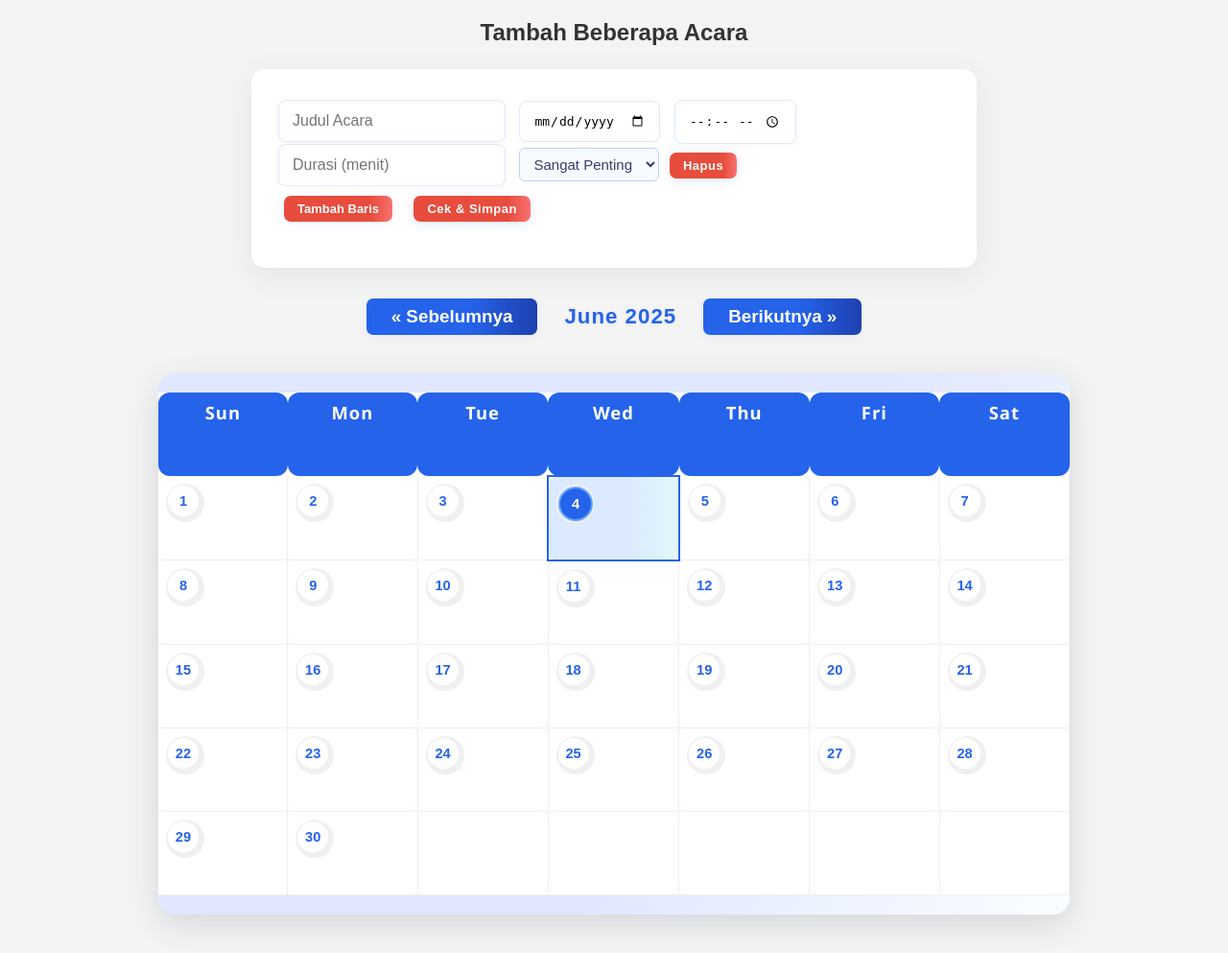
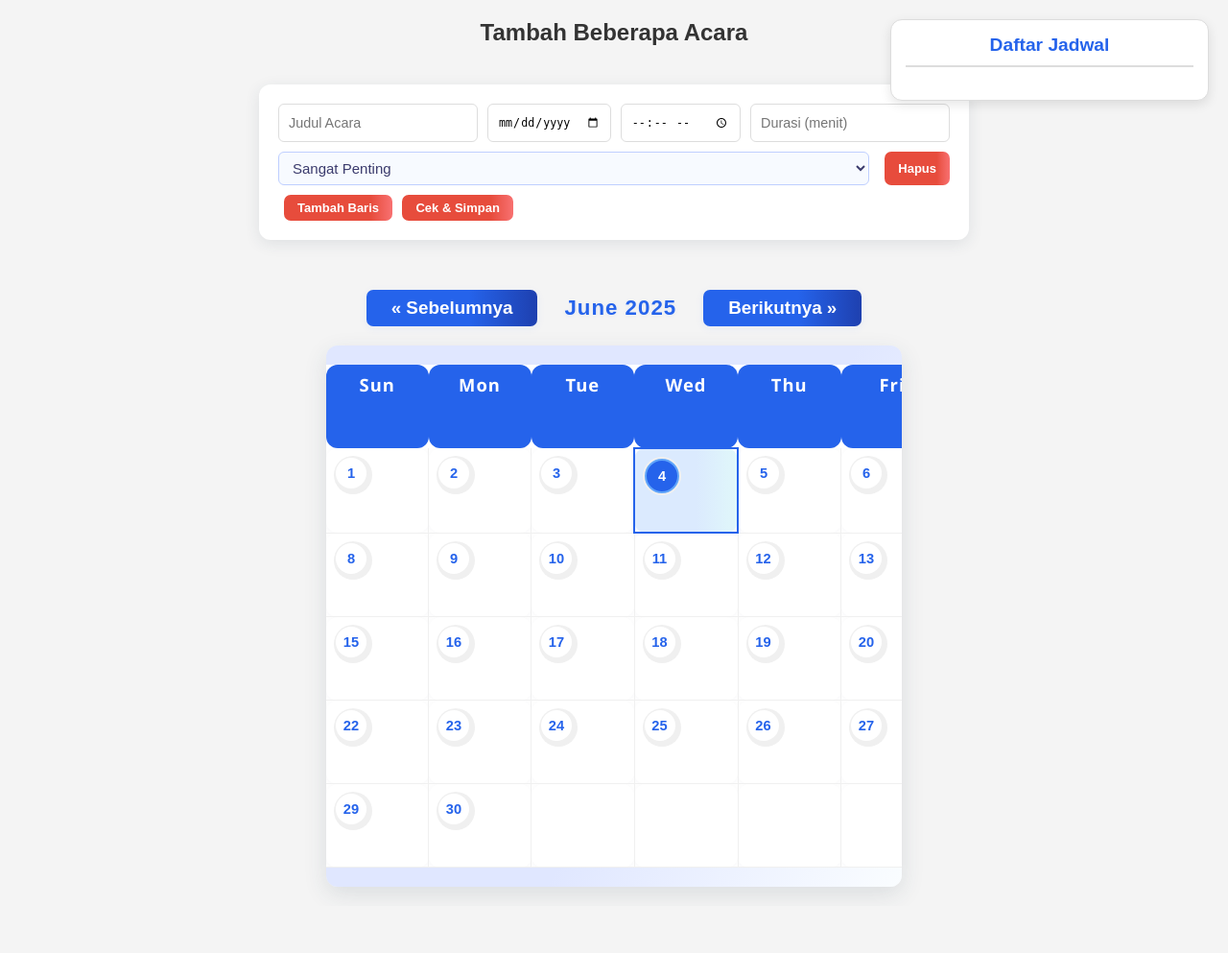
Before and after one commit to surya223532/event_scheduling_DEVIDE-AND-CONQUER-, a PHP site: page / in a window 1280 px wide. Shown: the whole page at 96% size. After the commit the page ends 933 px from the top, so only its background shows below. Run offline with PHP 8.4, Linux system fonts and the light colour scheme; data comes from the database, SQL or seed files in the repository.

Commit message:
penambahan notifikasi jadwal yang di laksanakan

```diff
--- a/index.php
+++ b/index.php
@@ -335,20 +335,8 @@
 </head>
 <body>
     <h2>Tambah Beberapa Acara</h2>
-    <?php
-    if (!empty($_SESSION['messages'])) {
-        foreach ($_SESSION['messages'] as $msg) {
-            $isError = stripos($msg, 'bentrok') !== false || stripos($msg, 'lewat') !== false || stripos($msg, 'Gagal') !== false;
-            $icon = $isError
-                ? '<i style="color:#b91c1c;">&#9888;</i>'
-                : '<i style="color:#2563eb;">&#10003;</i>';
-            $alertClass = $isError ? 'alert alert-error' : 'alert alert-success';
-            echo "<div class='$alertClass'>$icon $msg</div>";
-        }
-        unset($_SESSION['messages']);
-    }
-    ?>
-
+    <div class="form-schedule-container">
+        <!-- Form Tambah Acara -->
         <form method="post">
             <div id="multi-form">
                 <div class="form-row">
@@ -369,7 +357,37 @@
             <button type="submit">Cek & Simpan</button>
         </form>
 
+        <!-- Daftar Jadwal -->
+        <div class="schedule-sidebar">
+            <h3>Daftar Jadwal</h3>
+            <div id="scheduleList">
+                <?php foreach ($scheduledEvents as $event): ?>
+                    <div class="schedule-item">
+                        <div class="schedule-title">
+                            <b><?php echo htmlspecialchars($event['title']); ?></b>
+                        </div>
+                        <div class="schedule-time">
+                            <?php echo htmlspecialchars($event['date']); ?>,
+                            <?php echo htmlspecialchars($event['start_time']); ?> -
+                            <?php
+                                $start = new DateTime($event['start_time']);
+                                $start->modify("+{$event['duration']} minutes");
+                                echo $start->format('H:i');
+                            ?>
+                        </div>
+                        <div class="schedule-weight">
+                            <span><?php echo labelBobot($event['weight']); ?></span>
+                        </div>
+                    </div>
+                <?php endforeach; ?>
+            </div>
+        </div>
+    </div>
+
+    <!-- Kalender -->
     <?php include 'kalender.php'; ?>
+</body>
+</html>
 
 <!-- Modal untuk detail jadwal -->
 <div id="eventModal" class="modal">
@@ -428,6 +446,73 @@
     });
 });
 
+// Notifikasi untuk jadwal yang akan dimulai
+document.addEventListener('DOMContentLoaded', function() {
+    // Ambil data event dari PHP
+    const events = <?php echo $dataEvents; ?>;
+    const notifiedEvents = new Set(); // Untuk menyimpan ID event yang sudah dinotifikasi
+
+    // Fungsi untuk memeriksa jadwal yang akan datang
+    function checkUpcomingEvents() {
+        const now = new Date();
+
+        events.forEach(event => {
+            // Skip jika event sudah lewat atau sudah dinotifikasi
+            if (event.hasPassed || notifiedEvents.has(event.id)) return;
+
+            const eventDate = new Date(event.date + 'T' + event.start_time);
+            const timeDiff = (eventDate - now) / (1000 * 60); // Selisih dalam menit
+
+            // Jika event akan dimulai dalam 15 menit
+            if (timeDiff > 0 && timeDiff <= 15) {
+                showNotification(event, timeDiff);
+                notifiedEvents.add(event.id); // Tandai sudah dinotifikasi
+            }
+        });
+    }
+
+    // Fungsi untuk menampilkan notifikasi
+    function showNotification(event, minutesLeft) {
+        const options = {
+            body: `Akan dimulai dalam ${Math.round(minutesLeft)} menit pada ${event.start_time}`,
+            icon: 'icon.png' // Ganti dengan path icon Anda
+        };
+
+        if (Notification.permission === "granted") {
+            new Notification(`Pengingat: ${event.title}`, options);
+        } else if (Notification.permission !== "denied") {
+            Notification.requestPermission().then(permission => {
+                if (permission === "granted") {
+                    new Notification(`Pengingat: ${event.title}`, options);
+                }
+            });
+        }
+
+        // Tambahkan notifikasi di halaman juga
+        const notificationElement = document.createElement('div');
+        notificationElement.className = 'notification';
+        notificationElement.innerHTML = `
+            <strong>${event.title}</strong> akan dimulai dalam ${Math.round(minutesLeft)} menit
+            <button onclick="this.parentElement.remove()">×</button>
+        `;
+        document.body.appendChild(notificationElement);
+
+        // Hapus notifikasi setelah 5 menit
+        setTimeout(() => {
+            notificationElement.remove();
+        }, 5 * 60 * 1000);
+    }
+
+    // Minta izin notifikasi saat halaman dimuat
+    if (window.Notification && Notification.permission !== "granted") {
+        Notification.requestPermission();
+    }
+
+    // Periksa jadwal setiap menit
+    checkUpcomingEvents();
+    setInterval(checkUpcomingEvents, 60 * 1000);
+});
+
 window.onclick = function(event) {
     var modal = document.getElementById('eventModal');
     if (event.target == modal) {
@@ -472,6 +557,3 @@
     console.log(<?php echo json_encode($scheduledEvents); ?>);
 });
 </script>
-
-</body>
-</html>
--- a/style.css
+++ b/style.css
@@ -13,74 +13,42 @@
 
 /* --- Modern Form Styles --- */
 form {
-  margin: 24px auto;
-  padding: 32px 28px;
+  margin: 20px auto;
+  padding: 20px;
   background: #fff;
-  border-radius: 14px;
-  box-shadow: 0 8px 32px rgba(44, 62, 80, 0.09);
+  border-radius: 12px;
+  box-shadow: 0 4px 16px rgba(44, 62, 80, 0.1);
   max-width: 700px;
-  transition: box-shadow 0.2s;
 }
 
 .form-row {
+  display: flex;
+  flex-wrap: wrap;
+  gap: 10px;
   margin-bottom: 10px;
 }
 
 .form-row input,
+.form-row select,
 .form-row button {
-  font-size: 1em;
-  padding: 12px 14px;
-  border-radius: 8px;
-  border: 1.5px solid #e0e7ff;
-  margin-right: 10px;
-  outline: none;
-  transition: border 0.2s, box-shadow 0.2s;
-  box-shadow: 0 2px 6px rgba(44, 62, 80, 0.03);
-}
-.form-row input:focus {
-  border-color: #2563eb;
-  box-shadow: 0 2px 12px #2563eb22;
+  flex: 1;
+  padding: 10px;
+  border-radius: 6px;
+  border: 1px solid #ddd;
+  font-size: 0.9em;
 }
 
-.form-row button,
-button[type="submit"] {
-  background: linear-gradient(90deg, #2563eb 70%, #1e40af 100%);
+.form-row button {
+  flex: 0 0 auto;
+  background: #2563eb;
   color: #fff;
   border: none;
   cursor: pointer;
-  font-weight: 600;
-  letter-spacing: 0.5px;
-  box-shadow: 0 2px 12px #2563eb25;
-  transition: background 0.2s, box-shadow 0.2s;
-}
-.form-row button:hover,
-button[type="submit"]:hover {
-  background: linear-gradient(90deg, #1746a0 70%, #2563eb 100%);
-  box-shadow: 0 4px 16px #2563eb30;
+  transition: background 0.2s;
 }
 
-button[type="button"] {
-  margin-top: 8px;
-  margin-bottom: 8px;
-}
-
-/* Modern floating action button for add row */
-button[onclick^="addRow"] {
-  display: inline-block;
-  background: #fff;
-  color: #2563eb;
-  border: 2px solid #2563eb;
-  font-weight: bold;
-  font-size: 1.1em;
-  border-radius: 24px;
-  padding: 10px 22px;
-  box-shadow: 0 2px 12px #2563eb11;
-  margin: 0 12px 16px 0;
-  transition: background 0.2s, color 0.2s;
-}
-button[onclick^="addRow"]:hover {
-  background: #2563eb;
-  color: #fff;
+.form-row button:hover {
+  background: #1746a0;
 }
 
 /* --- Table Styles --- */
@@ -104,12 +72,12 @@
 
 /* --- Modern Calendar Styles --- */
 .calendar {
-  width: 100%;
-  max-width: 950px;
-  margin: 40px auto;
-  border-radius: 18px;
+  width: 60%; /* Kurangi lebar kalender */
+  max-width: 600px; /* Batas maksimal lebar */
+  margin: 20px auto; /* Jarak atas dan bawah */
+  border-radius: 12px;
   overflow: hidden;
-  box-shadow: 0 10px 32px rgba(44, 62, 80, 0.16);
+  box-shadow: 0 8px 24px rgba(44, 62, 80, 0.12);
   background: linear-gradient(120deg, #e0e7ff 60%, #fafdff 100%);
   border: none;
   font-family: "Segoe UI", Arial, sans-serif;
@@ -329,6 +297,26 @@
   }
 }
 
+@media (max-width: 768px) {
+  .calendar {
+    width: 100%;
+    margin: 10px auto;
+  }
+
+  .schedule-sidebar {
+    position: relative;
+    top: 0;
+    right: 0;
+    width: 100%;
+    margin-bottom: 20px;
+  }
+
+  form {
+    width: 100%;
+    padding: 15px;
+  }
+}
+
 /* --- Modern Delete Button --- */
 .delete-btn,
 form button[type="submit"],
@@ -420,3 +408,111 @@
   box-shadow: 0 0 0 2px #e0e7ff;
   background: #eef2ff;
 }
+
+/* Tambahkan di file style.css */
+/* Sidebar untuk daftar jadwal */
+.schedule-sidebar {
+  position: absolute; /* Tetap di sudut kanan atas */
+  top: 20px; /* Jarak dari atas */
+  right: 20px; /* Jarak dari kanan */
+  width: 300px; /* Lebar sidebar */
+  background-color: #fff; /* Warna latar */
+  border: 1px solid #ddd; /* Garis pemisah */
+  padding: 15px; /* Jarak dalam */
+  border-radius: 12px; /* Sudut membulat */
+  box-shadow: 0 4px 12px rgba(0, 0, 0, 0.1); /* Bayangan */
+  z-index: 1000; /* Pastikan di atas elemen lain */
+}
+
+.schedule-sidebar h3 {
+  margin-top: 0;
+  font-size: 1.2em;
+  color: #2563eb;
+  text-align: center;
+  border-bottom: 2px solid #ddd;
+  padding-bottom: 10px;
+}
+
+.schedule-item {
+  margin-bottom: 15px;
+  padding: 10px;
+  border-radius: 8px;
+  background-color: #e0e7ff;
+  box-shadow: 0 2px 6px rgba(0, 0, 0, 0.1);
+  transition: transform 0.2s, box-shadow 0.2s;
+}
+
+.schedule-item:hover {
+  transform: translateY(-2px);
+  box-shadow: 0 4px 12px rgba(0, 0, 0, 0.2);
+}
+
+.schedule-title {
+  font-size: 1.1em;
+  font-weight: bold;
+  color: #1e40af;
+  margin-bottom: 5px;
+}
+
+.schedule-time {
+  font-size: 0.95em;
+  color: #333;
+  margin-bottom: 5px;
+}
+
+.schedule-weight {
+  font-size: 0.85em;
+  color: #555;
+  font-style: italic;
+}
+
+/* --- Container untuk Form dan Daftar Jadwal --- */
+.form-schedule-container {
+  display: flex; /* Gunakan flexbox untuk membuat elemen berdampingan */
+  gap: 20px; /* Jarak antar elemen */
+  justify-content: space-between; /* Elemen tersebar secara horizontal */
+  align-items: flex-start; /* Elemen sejajar di bagian atas */
+  margin: 20px auto; /* Jarak atas dan bawah */
+  max-width: 1200px; /* Batas maksimal lebar */
+}
+
+/* --- Form Tambah Acara --- */
+form {
+  flex: 2; /* Form mengambil lebih banyak ruang */
+  padding: 20px;
+  background: #fff;
+  border-radius: 12px;
+  box-shadow: 0 4px 16px rgba(44, 62, 80, 0.1);
+}
+
+/* --- Daftar Jadwal --- */
+.schedule-sidebar {
+  flex: 1; /* Daftar jadwal mengambil lebih sedikit ruang */
+  background-color: #fff;
+  border: 1px solid #ddd;
+  padding: 15px;
+  border-radius: 12px;
+  box-shadow: 0 4px 12px rgba(0, 0, 0, 0.1);
+}
+
+.schedule-sidebar h3 {
+  margin-top: 0;
+  font-size: 1.2em;
+  color: #2563eb;
+  text-align: center;
+  border-bottom: 2px solid #ddd;
+  padding-bottom: 10px;
+}
+
+/* --- Responsivitas --- */
+@media (max-width: 768px) {
+  .form-schedule-container {
+    flex-direction: column; /* Elemen ditumpuk secara vertikal di layar kecil */
+    gap: 10px;
+  }
+
+  form,
+  .schedule-sidebar {
+    width: 100%; /* Elemen memenuhi lebar layar */
+  }
+}
```
Lines whose indentation alone changed are shown as unchanged.
